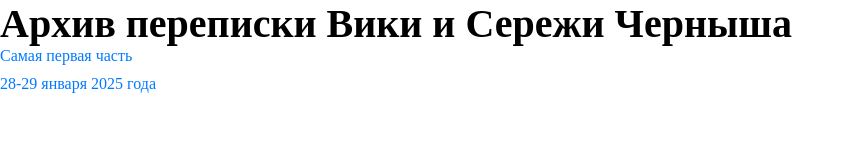
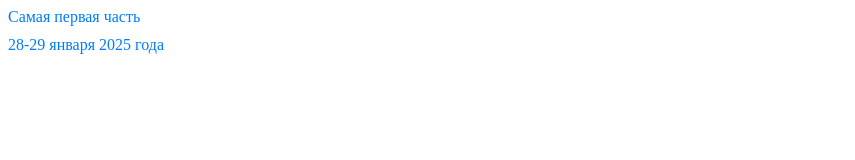
Before and after one commit to AlexBooz/alexbooz.github.io, a plain HTML site: page index.html in a window 1280 px wide. Shown: the whole page, without its empty margins (0-855 px from the left). Drawn offline with Linux system fonts and the light colour scheme.

Commit message:
Update index.html

```diff
--- a/index.html
+++ b/index.html
@@ -3,14 +3,24 @@
 <head>
     <meta charset="UTF-8">
     <meta name="viewport" content="width=device-width, initial-scale=1.0">
-    <title>Главная страница</title>
-    <link rel="stylesheet" href="styles.css">
+    <title>Мой сайт</title>
+    <style>
+        .links-container a {
+            display: block; /* Ссылки в столбик */
+            margin-bottom: 10px; /* Отступ между ссылками */
+            text-decoration: none; /* Убираем подчеркивание */
+            color: #007BFF; /* Цвет ссылок */
+        }
+
+        .links-container a:hover {
+            color: #0056b3; /* Цвет при наведении */
+        }
+    </style>
 </head>
 <body>
-<h1>Архив переписки Вики и Сережи Черныша</h1>
     <div class="links-container">
-    <a href="about.html">Самая первая часть</a>
-    <a href="about.html">28-29 января 2025 года</a>
+        <a href="about.html">Самая первая часть</a>
+        <a href="about.html">28-29 января 2025 года</a>
     </div>
 </body>
 </html>
```
